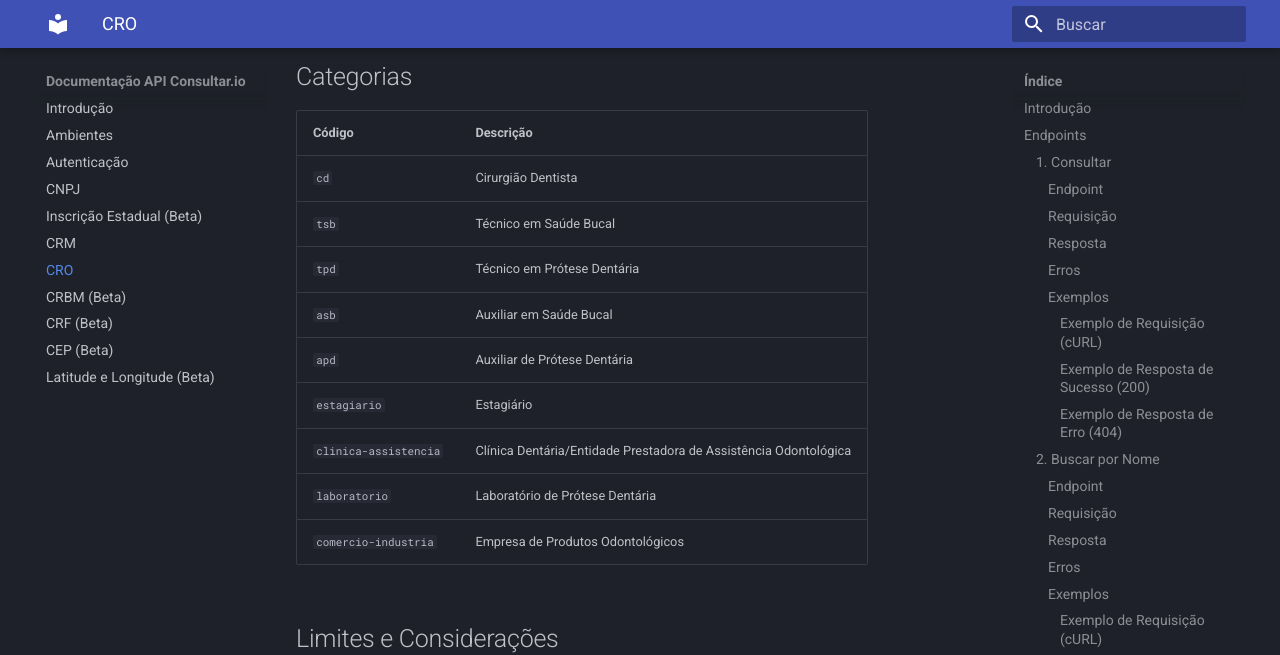
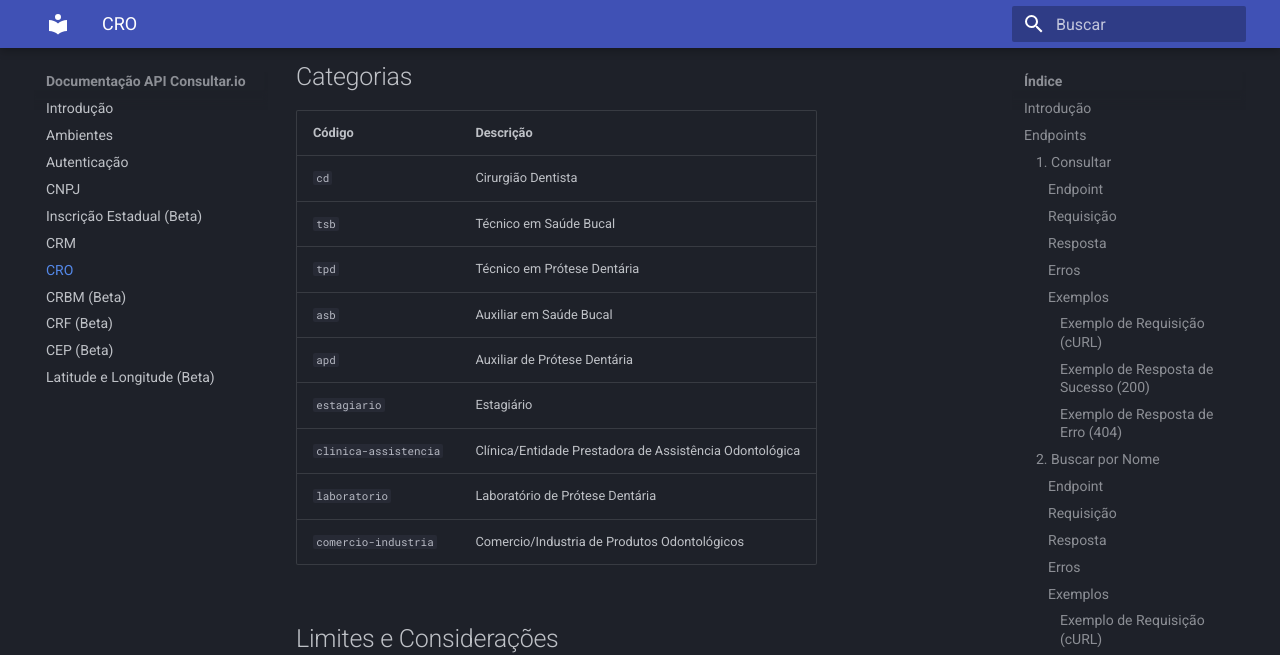
Before and after one commit to consultar-io/doc, an MkDocs documentation site: the page built from docs/cro.md, in a window 1280 px wide and 900 px high, scrolled down 3769 px. Shown: the top 655 px of the window. Built offline with MkDocs 1.6.1 and Material for MkDocs 9.7.7, drawn with Linux system fonts in a browser that asks for light colours.

Commit message:
Refactor CRO documentation to improve formatting and consistency in category descriptions, ensuring clearer presentation and alignment across the table structure.

```diff
--- a/docs/cro.md
+++ b/docs/cro.md
@@ -141,17 +141,17 @@ curl -X GET 'https://consultar.io/api/cro/buscar?nome_razao_social=joao%20silva&
 
 ## Categorias
 
-| Código                | Descrição                                                        |
-| --------------------- | ---------------------------------------------------------------- |
-| `cd`                  | Cirurgião Dentista                                               |
-| `tsb`                 | Técnico em Saúde Bucal                                           |
-| `tpd`                 | Técnico em Prótese Dentária                                      |
-| `asb`                 | Auxiliar em Saúde Bucal                                          |
-| `apd`                 | Auxiliar de Prótese Dentária                                     |
-| `estagiario`          | Estagiário                                                       |
-| `clinica-assistencia` | Clínica Dentária/Entidade Prestadora de Assistência Odontológica |
-| `laboratorio`         | Laboratório de Prótese Dentária                                  |
-| `comercio-industria`  | Empresa de Produtos Odontológicos                                |
+| Código                | Descrição                                               |
+| --------------------- | ------------------------------------------------------- |
+| `cd`                  | Cirurgião Dentista                                      |
+| `tsb`                 | Técnico em Saúde Bucal                                  |
+| `tpd`                 | Técnico em Prótese Dentária                             |
+| `asb`                 | Auxiliar em Saúde Bucal                                 |
+| `apd`                 | Auxiliar de Prótese Dentária                            |
+| `estagiario`          | Estagiário                                              |
+| `clinica-assistencia` | Clínica/Entidade Prestadora de Assistência Odontológica |
+| `laboratorio`         | Laboratório de Prótese Dentária                         |
+| `comercio-industria`  | Comercio/Industria de Produtos Odontológicos            |
 
 ## Limites e Considerações
 
```
